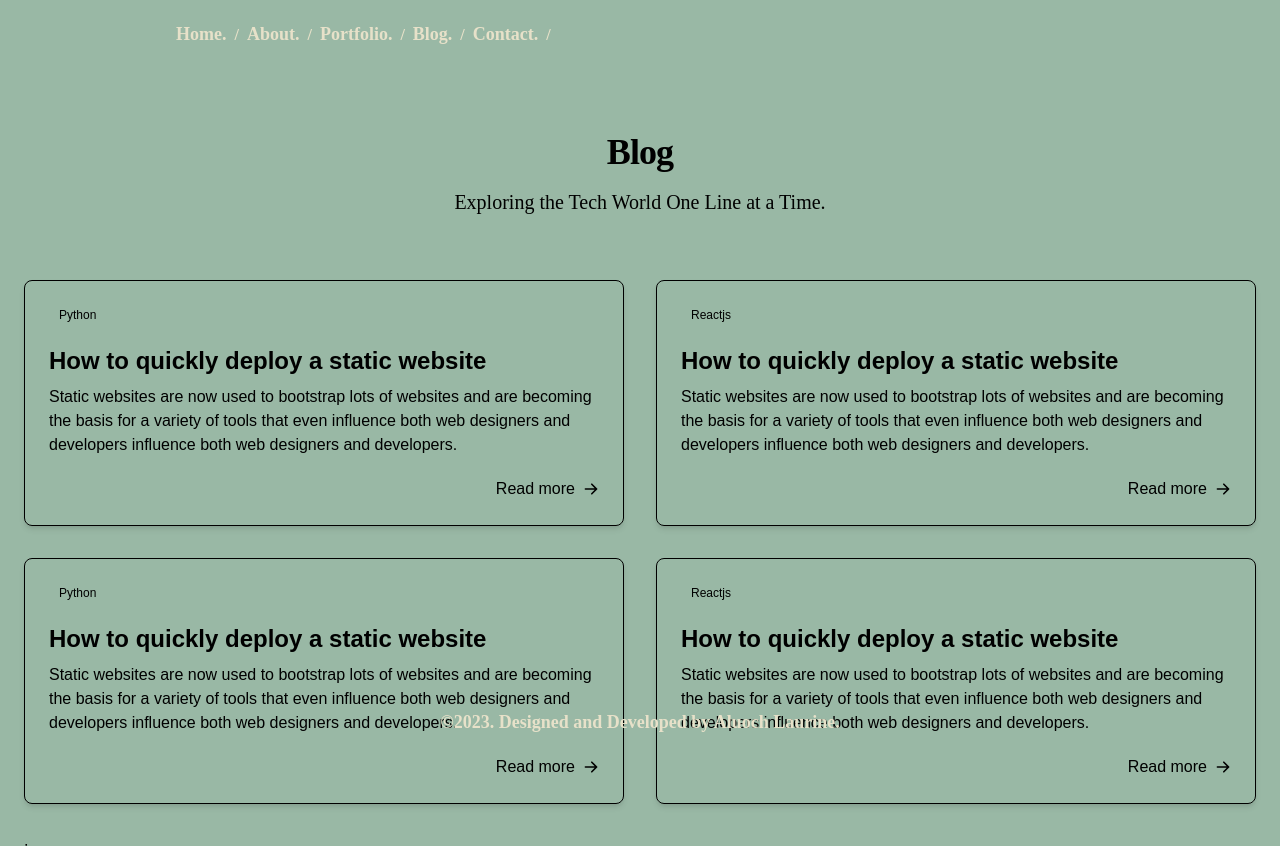
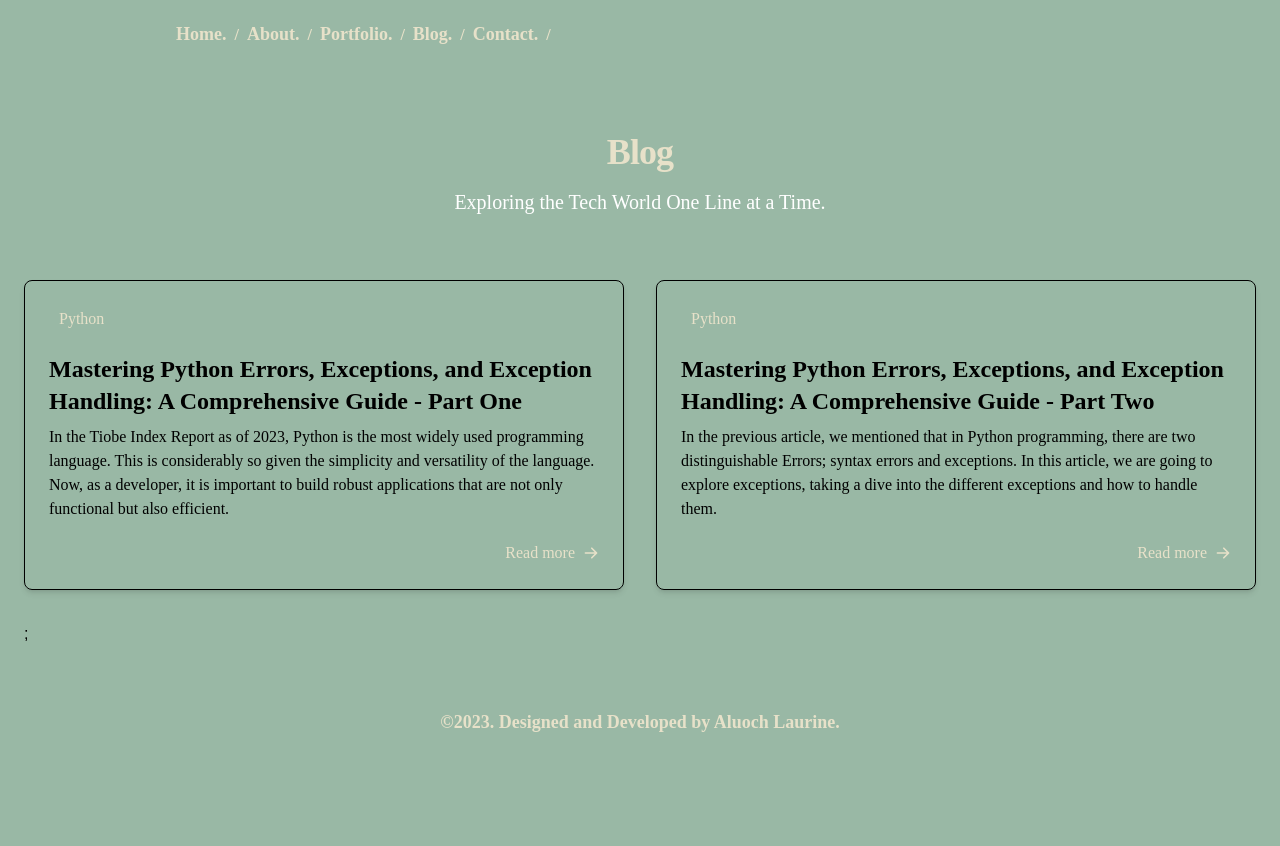
Before and after one commit to laualuoch/aluoch., a React (Create React App) app: page /more in a window 1280 px wide. Shown: the top 846 px of the page. Built offline with nearby package versions, Linux system fonts and the light colour scheme.

Commit message:
update Blog Card

```diff
--- a/src/components/BlogCard.js
+++ b/src/components/BlogCard.js
@@ -3,17 +3,17 @@ const BlogCard = ({category, title, intro, link}) => {
     return (
         <article class="p-6 rounded-lg border border-gray-200 shadow-md dark:bg-gray-800 dark:border-gray-700">
                 <div class="flex justify-between items-center mb-5 text-gray-500">
-                    <span class="bg-primary-100 text-primary-800 text-xs font-medium inline-flex items-center px-2.5 py-0.5 rounded dark:bg-primary-200 dark:text-primary-800">
+                    <span class="bg-primary-100 text-primary-800 text-primary-600 font-medium font-chilanka inline-flex items-center px-2.5 py-0.5 rounded dark:bg-primary-200 text-beige">
                         {category}
                     </span>
                 </div>
-                <h2 class="mb-2 text-2xl text-gray-200 font-bold">{title}</h2>
-                <p class="mb-5 font-light text-gray-500 dark:text-gray-400">{intro}</p>
+                <h2 class="mb-2 text-2xl text-gray-200 font-chilanka font-bold">{title}</h2>
+                <p class="mb-5 font-light text-gray-500 font-chilanka dark:text-gray-400">{intro}</p>
                 <div class="flex justify-between items-center">
                     <div class="flex items-center space-x-4">
 
                     </div>
-                    <a href={link} class="inline-flex items-center font-medium text-primary-600 dark:text-primary-500 hover:underline">
+                    <a href={link} class="inline-flex items-center font-medium  font-chilanka text-primary-600 text-beige hover:underline">
                         Read more
                         <svg class="ml-2 w-4 h-4" fill="currentColor" viewBox="0 0 20 20" xmlns="http://www.w3.org/2000/svg"><path fill-rule="evenodd" d="M10.293 3.293a1 1 0 011.414 0l6 6a1 1 0 010 1.414l-6 6a1 1 0 01-1.414-1.414L14.586 11H3a1 1 0 110-2h11.586l-4.293-4.293a1 1 0 010-1.414z" clip-rule="evenodd"></path></svg>
                     </a>
--- a/src/components/Carousel.js
+++ b/src/components/Carousel.js
@@ -22,7 +22,7 @@ const Carousel = () => {
 
 
   return (
-    <div className="container mx-auto px-4 border rounded-lg">
+    <div className="container mx-auto border border-green rounded-lg shadow-lg">
       <div className="relative w-full">
         {carouselsData.map((carouselData, index) => (
           <div
--- a/src/pages/Blog/Blog.js
+++ b/src/pages/Blog/Blog.js
@@ -37,11 +37,9 @@ const Blog = () => {
     ];
 
     const blogData = [
-        {category: "Python", title: "How to quickly deploy a static website", intro: "Static websites are now used to bootstrap lots of websites and are becoming the basis for a variety of tools that even influence both web designers and developers influence both web designers and developers."},
-        {category: "Reactjs", title: "How to quickly deploy a static website", intro: "Static websites are now used to bootstrap lots of websites and are becoming the basis for a variety of tools that even influence both web designers and developers influence both web designers and developers."},
-        {category: "Python", title: "How to quickly deploy a static website", intro: "Static websites are now used to bootstrap lots of websites and are becoming the basis for a variety of tools that even influence both web designers and developers influence both web designers and developers."},
-        {category: "Reactjs", title: "How to quickly deploy a static website", intro: "Static websites are now used to bootstrap lots of websites and are becoming the basis for a variety of tools that even influence both web designers and developers influence both web designers and developers."}
-    ]
+        {category: "Python", title: "Mastering Python Errors, Exceptions, and Exception Handling: A Comprehensive Guide - Part One", intro: "In the Tiobe Index Report as of 2023, Python is the most widely used programming language. This is considerably so given the simplicity and versatility of the language. Now, as a developer, it is important to build robust applications that are not only functional but also efficient."},
+        {category: "Python", title: "Mastering Python Errors, Exceptions, and Exception Handling: A Comprehensive Guide - Part Two", intro: "In the previous article, we mentioned that in Python programming, there are two distinguishable Errors; syntax errors and exceptions. In this article, we are going to explore exceptions, taking a dive into the different exceptions and how to handle them. "},
+        ];
 
     return (
         <>
@@ -49,8 +47,8 @@ const Blog = () => {
         <section>
             <div class="py-8 px-4 mx-auto max-w-screen-xl lg:py-16 lg:px-6">
                 <div class="mx-auto max-w-screen-sm text-center lg:mb-16 mb-8">
-                    <h2 class="mb-4 text-3xl lg:text-4xl tracking-tight font-chilanka font-extrabold text-gray-900 dark:text-white">Blog</h2>
-                    <p class="font-light font-chilanka text-gray-500 sm:text-xl dark:text-gray-400">Exploring the Tech World One Line at a Time.</p>
+                    <h2 class="mb-4 text-3xl lg:text-4xl tracking-tight font-chilanka font-extrabold text-beige">Blog</h2>
+                    <p class="font-light font-chilanka text-white sm:text-xl dark:text-gray-400">Exploring the Tech World One Line at a Time.</p>
                 </div>
                 <div class="grid gap-8 lg:grid-cols-2">
                     {blogData.map(({category, title, intro, link}) => (
```
